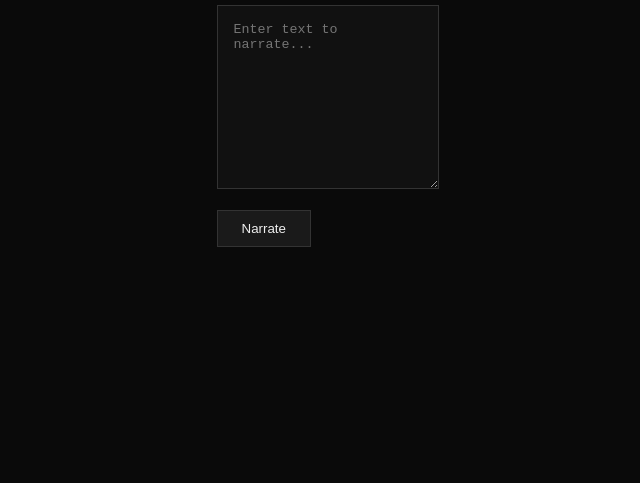
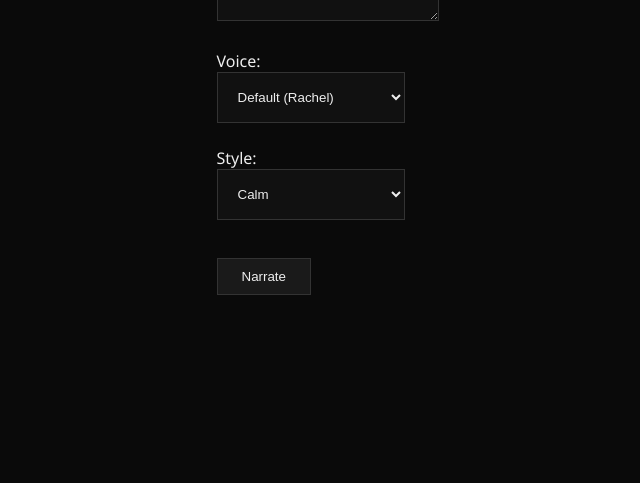
Before and after one commit to LIJ447/deadair-ai, a plain HTML site: page templates/index.html in a window 1280 px wide. Shown: the part 317-800 px from the top of the page, without its empty margins (319-959 px from the left). Drawn offline with Linux system fonts and the light colour scheme.

Commit message:
Add voice and style selection to narration

```diff
--- a/templates/index.html
+++ b/templates/index.html
@@ -16,16 +16,14 @@
       margin: 0;
     }
 
-    textarea {
+    textarea, select {
       width: 90%;
       max-width: 600px;
-      height: 150px;
       margin-bottom: 1rem;
       padding: 1rem;
       background-color: #111;
       color: #eee;
       border: 1px solid #333;
-      resize: vertical;
     }
 
     button {
@@ -44,14 +42,37 @@
       margin-top: 1.5rem;
       display: none;
     }
+
+    label {
+      display: block;
+      margin-top: 0.5rem;
+    }
   </style>
 </head>
 <body>
   <h1>🎤 DeadAir Narration</h1>
   <form id="narrateForm">
     <textarea name="text" placeholder="Enter text to narrate..." required></textarea>
-    <input type="hidden" name="voice_style" value="calm">
-    <br>
+
+    <label for="voiceSelect">Voice:</label>
+    <select name="voice" id="voiceSelect">
+      <option value="EXAVITQu4vr4xnSDxMaL">Default (Rachel)</option>
+      <option value="MF3mGyEYCl7XYWbV9V6O">Male (Antoni)</option>
+      <option value="TxGEqnHWrfWFTfGW9XjX">Calm (Bella)</option>
+      <option value="ErXwobaYiN019PkySvjV">Deep (Josh)</option>
+      <option value="21m00Tcm4TlvDq8ikWAM">Narrator (Clyde)</option>
+    </select>
+
+    <label for="styleSelect">Style:</label>
+    <select name="voice_style" id="styleSelect">
+      <option value="calm">Calm</option>
+      <option value="narrative">Narrative</option>
+      <option value="dramatic">Dramatic</option>
+      <option value="creepy">Creepy</option>
+      <option value="sarcastic">Sarcastic</option>
+    </select>
+
+    <br><br>
     <button type="submit">Narrate</button>
   </form>
 
```
Also changed, not shown: 1 other file.
